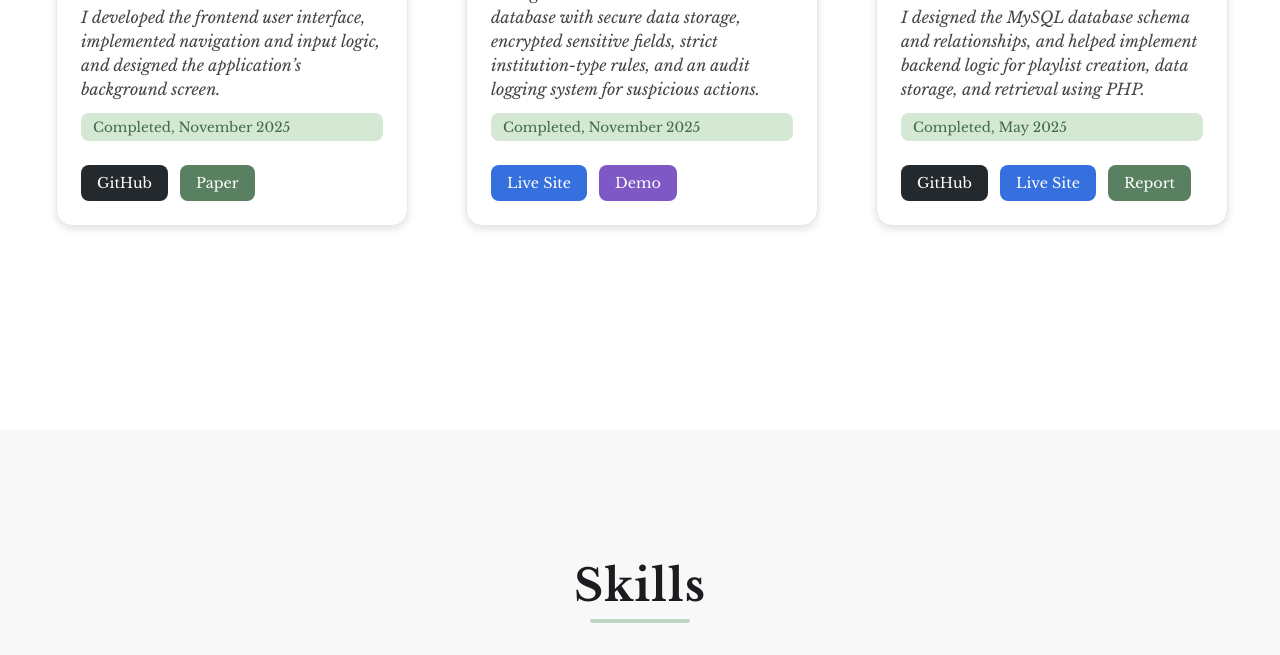
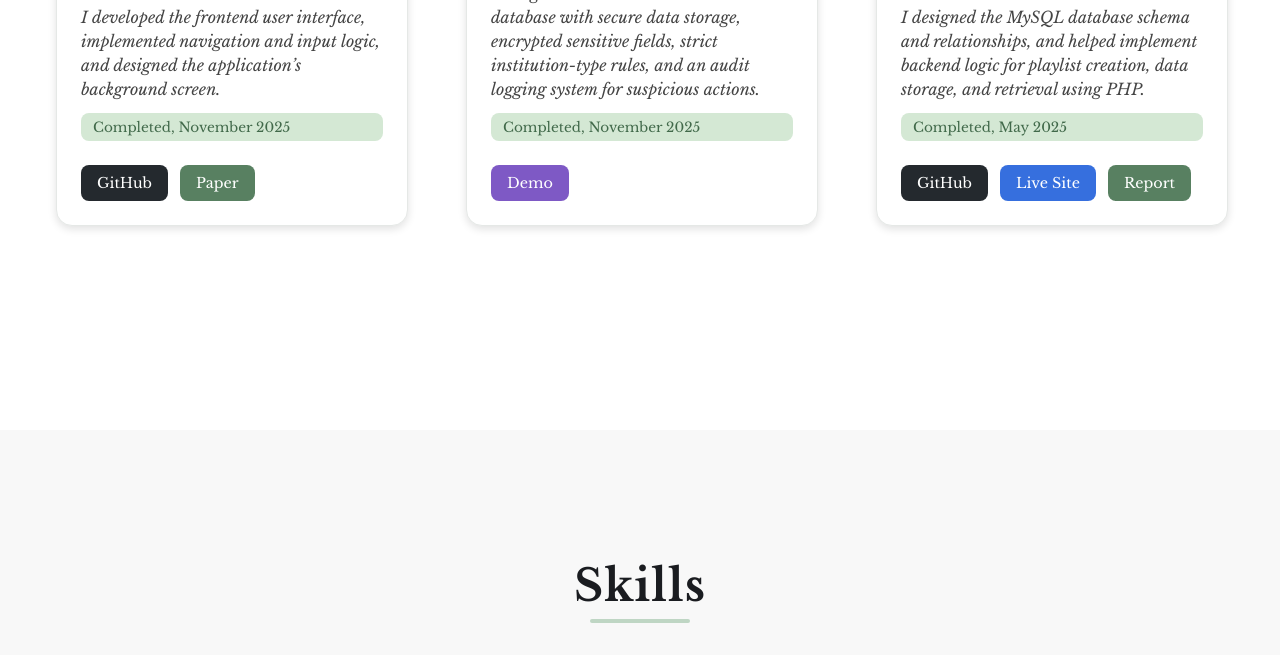
Before and after one commit to rahmaseid/Portfolio, a website: page index.html in a window 1280 px wide. Shown: the part 1666-2321 px from the top of the page. Drawn offline with nearby package versions, Linux system fonts and the light colour scheme.

Commit message:
Removed inactive website

```diff
--- a/index.html
+++ b/index.html
@@ -170,7 +170,7 @@
 
                                     <div class="project-buttons">
                                         <!--<a href="https://github.com/cheaptrix2/MTSUFall2025CampusCyberSecurity" target="_blank" class="btn github-btn">GitHub</a> -->
-                                        <a href="http://campuscybersecurity.com/" target="_blank" class="btn live-btn">Live Site</a>
+                                        <!--<a href="http://campuscybersecurity.com/" target="_blank" class="btn live-btn">Live Site</a> -->
                                         <!--<a href="images/ER Diagram - CSCI 4700.png" target="_blank" class="btn paper-btn">ERD</a> -->
                                         <a href="https://www.youtube.com/watch?v=tuLbHoXDgXc" target="_blank" class="btn demo-btn">Demo</a>
 
```
